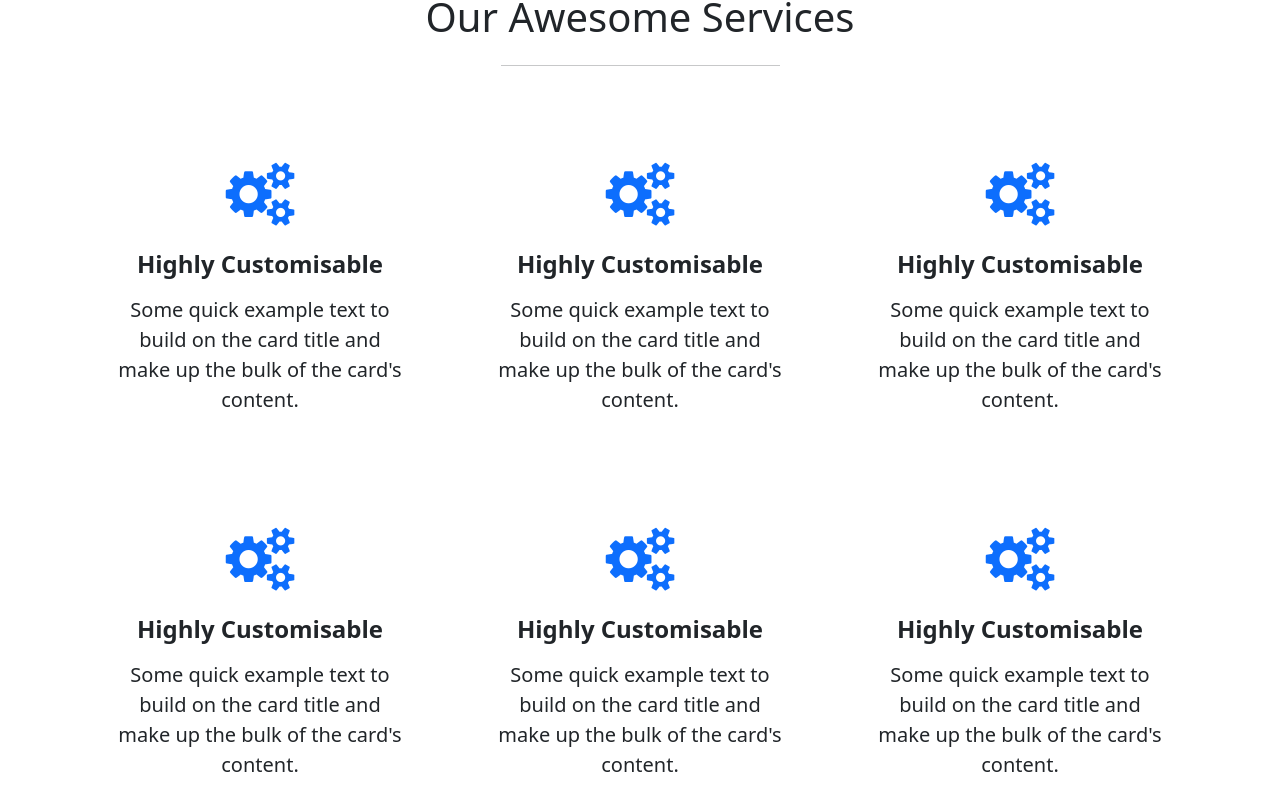
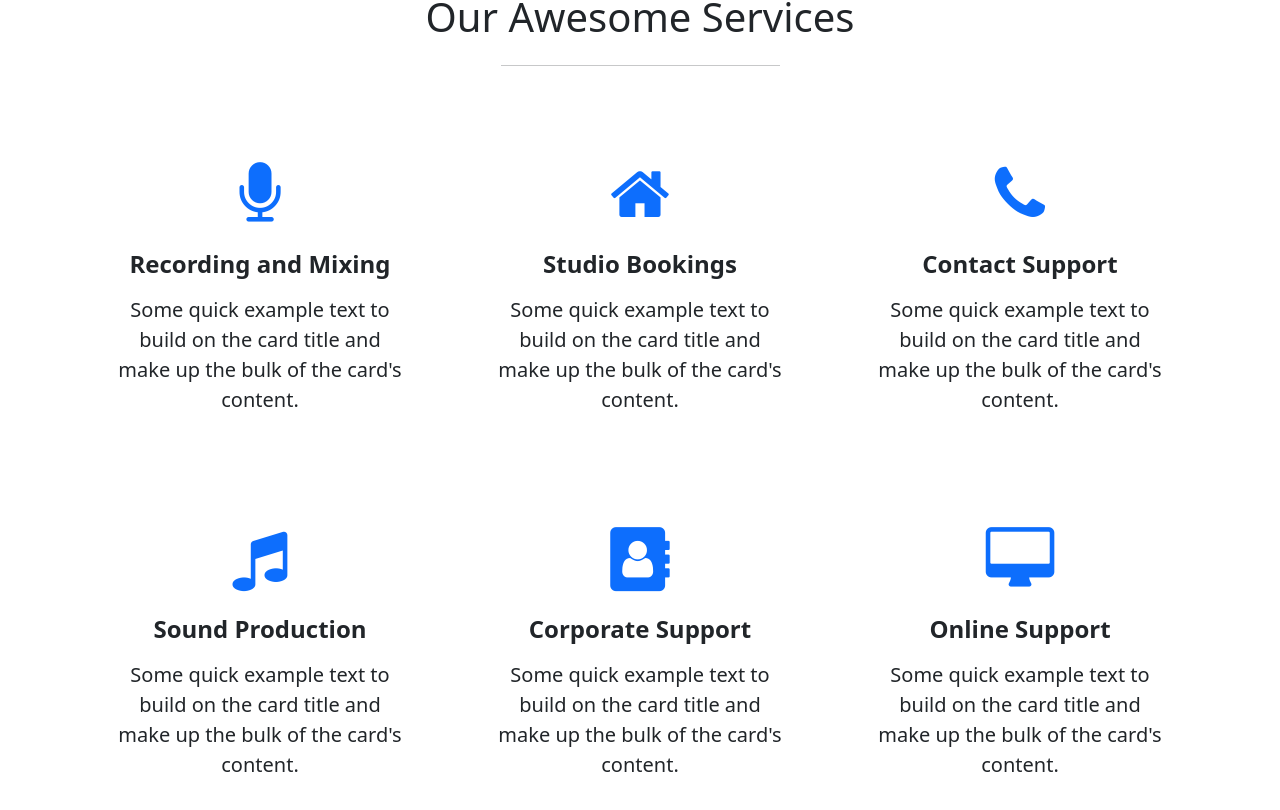
Before and after one commit to annpeacesnr/mernweb, a React (Create React App) app: page / in a window 1280 px wide. Shown: the part 1214-2024 px from the top of the page. Built offline with nearby package versions, Linux system fonts and the light colour scheme.

Commit message:
font awesome icons

```diff
--- a/src/App.css
+++ b/src/App.css
@@ -11,5 +11,5 @@
 
 .card:hover{
     cursor: pointer;
-    box-shadow: 0 .5rem 1rem rgba(0,0,0.15);
+    box-shadow: 0 .5rem 1rem rgba(0, 0, 0, .15);
 }
--- a/src/components/Services.jsx
+++ b/src/components/Services.jsx
@@ -18,8 +18,8 @@ const Services = () => {
             <div className="col-md-4">
               <div class="card p-3 border-0">
                 <div class="card-body text-center">
-                    <i className="fa fa-cogs fa-4x mb-4 text-primary"></i>
-                  <h5 class="card-title mb-3 fs-4 fw-bold">Highly Customisable</h5>
+                    <i className="fa fa-microphone fa-4x mb-4 text-primary"></i>
+                  <h5 class="card-title mb-3 fs-4 fw-bold">Recording and Mixing</h5>
                   <p class="card-text lead">
                     Some quick example text to build on the card title and make
                     up the bulk of the card's content.
@@ -30,8 +30,8 @@ const Services = () => {
             <div className="col-md-4">
               <div class="card p-3 border-0">
                 <div class="card-body text-center">
-                    <i className="fa fa-cogs fa-4x mb-4 text-primary"></i>
-                  <h5 class="card-title mb-3 fs-4 fw-bold">Highly Customisable</h5>
+                    <i className="fa fa-home fa-4x mb-4 text-primary"></i>
+                  <h5 class="card-title mb-3 fs-4 fw-bold">Studio Bookings</h5>
                   <p class="card-text lead">
                     Some quick example text to build on the card title and make
                     up the bulk of the card's content.
@@ -42,8 +42,8 @@ const Services = () => {
             <div className="col-md-4">
               <div class="card p-3 border-0">
                 <div class="card-body text-center">
-                    <i className="fa fa-cogs fa-4x mb-4 text-primary"></i>
-                  <h5 class="card-title mb-3 fs-4 fw-bold">Highly Customisable</h5>
+                    <i className="fa fa-phone fa-4x mb-4 text-primary"></i>
+                  <h5 class="card-title mb-3 fs-4 fw-bold">Contact Support</h5>
                   <p class="card-text lead">
                     Some quick example text to build on the card title and make
                     up the bulk of the card's content.
@@ -56,8 +56,8 @@ const Services = () => {
             <div className="col-md-4">
               <div class="card p-3 border-0">
                 <div class="card-body text-center">
-                    <i className="fa fa-cogs fa-4x mb-4 text-primary"></i>
-                  <h5 class="card-title mb-3 fs-4 fw-bold">Highly Customisable</h5>
+                    <i className="fa fa-music fa-4x mb-4 text-primary"></i>
+                  <h5 class="card-title mb-3 fs-4 fw-bold">Sound Production</h5>
                   <p class="card-text lead">
                     Some quick example text to build on the card title and make
                     up the bulk of the card's content.
@@ -68,8 +68,8 @@ const Services = () => {
             <div className="col-md-4">
               <div class="card p-3 border-0">
                 <div class="card-body text-center">
-                    <i className="fa fa-cogs fa-4x mb-4 text-primary"></i>
-                  <h5 class="card-title mb-3 fs-4 fw-bold">Highly Customisable</h5>
+                    <i className="fa fa-address-book fa-4x mb-4 text-primary"></i>
+                  <h5 class="card-title mb-3 fs-4 fw-bold">Corporate Support</h5>
                   <p class="card-text lead">
                     Some quick example text to build on the card title and make
                     up the bulk of the card's content.
@@ -80,8 +80,8 @@ const Services = () => {
             <div className="col-md-4">
               <div class="card p-3 border-0">
                 <div class="card-body text-center">
-                    <i className="fa fa-cogs fa-4x mb-4 text-primary"></i>
-                  <h5 class="card-title mb-3 fs-4 fw-bold">Highly Customisable</h5>
+                    <i className="fa fa-desktop fa-4x mb-4 text-primary"></i>
+                  <h5 class="card-title mb-3 fs-4 fw-bold">Online Support</h5>
                   <p class="card-text lead">
                     Some quick example text to build on the card title and make
                     up the bulk of the card's content.
```
